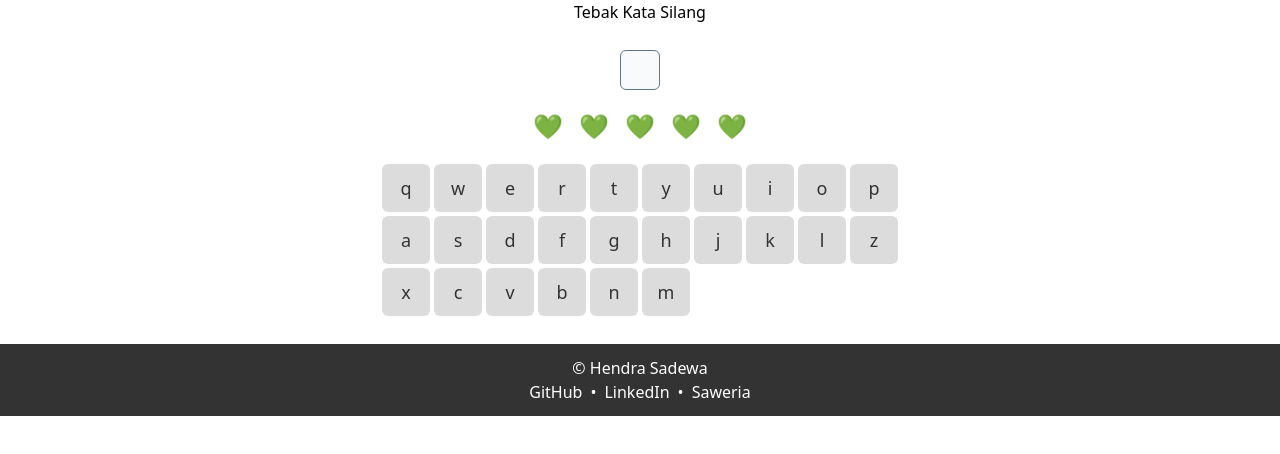
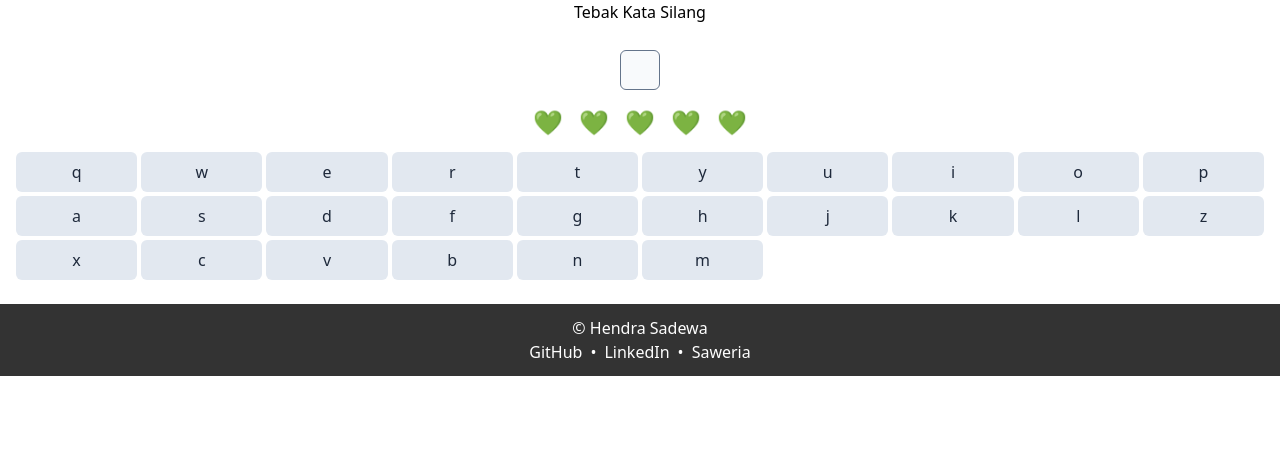
Before and after one commit to hendrasadewa/tebak-kata-silang, a Next.js app: page / in a window 1280 px wide. Shown: the top 454 px of the page. Built offline with nearby package versions, Linux system fonts and the light colour scheme.

Commit message:
migrate game keyboard to tailwind

```diff
--- a/src/components/AlphabetButton.module.css
+++ /dev/null
@@ -1,28 +0,0 @@
-.alphabetButton {
-  font-size: 18px;
-  text-align: center;
-
-  border-radius: 6px;
-  border: none;
-
-  cursor: pointer;
-}
-
-.alphabetButton.initial {
-  background-color: gainsboro;
-  color: #333;
-}
-
-.alphabetButton.incorrect {
-  background-color: rgb(220, 20, 60);
-  color: #fefefe;
-}
-
-.alphabetButton.correct {
-  background-color: rgb(16, 165, 16);
-  color: #fefefe;
-}
-
-.alphabetButton:disabled {
-  cursor: not-allowed;
-}
--- a/src/components/AlphabetButton.tsx
+++ b/src/components/AlphabetButton.tsx
@@ -1,5 +1,4 @@
 import { GameKeyboardStatus } from '../types/Words';
-import styles from './AlphabetButton.module.css';
 
 interface Props {
   isDisabled: boolean;
@@ -13,9 +12,24 @@ function AlphabetButton({ isDisabled, letter, status, onClick }: Props) {
     onClick(letter);
   };
 
+  const className =
+    'cursor-pointer min-w-fit h-10 rounded-md text-center'.split(' ');
+
+  if (status === GameKeyboardStatus.correct) {
+    className.push('bg-slate-500 text-slate-100')
+  }
+
+  if (status === GameKeyboardStatus.initial) {
+    className.push('bg-slate-200 text-slate-800');
+  }
+
+  if (status=== GameKeyboardStatus.incorrect) {
+    className.push('bg-slate-100 text-slate-400');
+  }
+
   return (
     <button
-      className={[styles.alphabetButton, styles[status]].join(' ')}
+      className={className.join(' ')}
       onClick={handleClick}
       disabled={isDisabled}
     >
--- a/src/components/GameKeyboard.module.css
+++ /dev/null
@@ -1,15 +0,0 @@
-.gameKeyboard {
-  display: grid;
-  grid-template-rows: repeat(3, 32px);
-  grid-template-columns: repeat(10, 32px);
-  grid-gap: 4px;
-}
-
-
-@media only screen and (min-width: 720px) {
-  .gameKeyboard {
-    grid-template-rows: repeat(3, 48px);
-    grid-template-columns: repeat(10, 48px);
-    grid-gap: 4px;
-  }
-}
--- a/src/components/GameKeyboard.tsx
+++ b/src/components/GameKeyboard.tsx
@@ -1,6 +1,5 @@
 import { GameKeyboardState } from '../types/Words';
 import AlphabetButton from './AlphabetButton';
-import classNames from './GameKeyboard.module.css';
 
 interface Props {
   characterList: GameKeyboardState[];
@@ -9,7 +8,7 @@ interface Props {
 
 function GameKeyboard({ characterList, onCharacterClick }: Props) {
   return (
-    <div className={classNames.gameKeyboard}>
+    <div className="grid grid-cols-10 w-full gap-1 px-2">
       {characterList.map((value) => (
         <AlphabetButton
           key={`button-${value.letter}`}
--- a/src/components/LetterCell.tsx
+++ b/src/components/LetterCell.tsx
@@ -8,7 +8,7 @@ function LetterCell({ value, disabled }: Props) {
     <div
       className={` ${
         !disabled ? 'bg-slate-50' : 'bg-slate-500'
-      } flex items-center justify-center w-10 h-10 text-slate-800 font-bold text-center border border-slate-500 rounded-md m-0.5`}
+      } flex items-center justify-center w-10 h-10 text-slate-600 font-bold text-center border border-slate-500 rounded-md m-0.5`}
     >
       {value}
     </div>
--- a/src/pages/index.tsx
+++ b/src/pages/index.tsx
@@ -23,7 +23,6 @@ const Home: NextPage = () => {
       </header>
       <main className={styles.gameContainer}>
         <Plane values={state.userAnswer} />
-        <div className={styles.controlsContainer}>
         <Indicators
           chances={state.incorrectAnswerChances}
           status={state.status}
@@ -32,7 +31,6 @@ const Home: NextPage = () => {
           characterList={state.keyboard}
           onCharacterClick={actions.onGameKeyboardClick}
         />
-        </div>
       </main>
       <footer className={styles.footerContainer}>
         &copy; Hendra Sadewa
```
Lines whose indentation alone changed are shown as unchanged.
